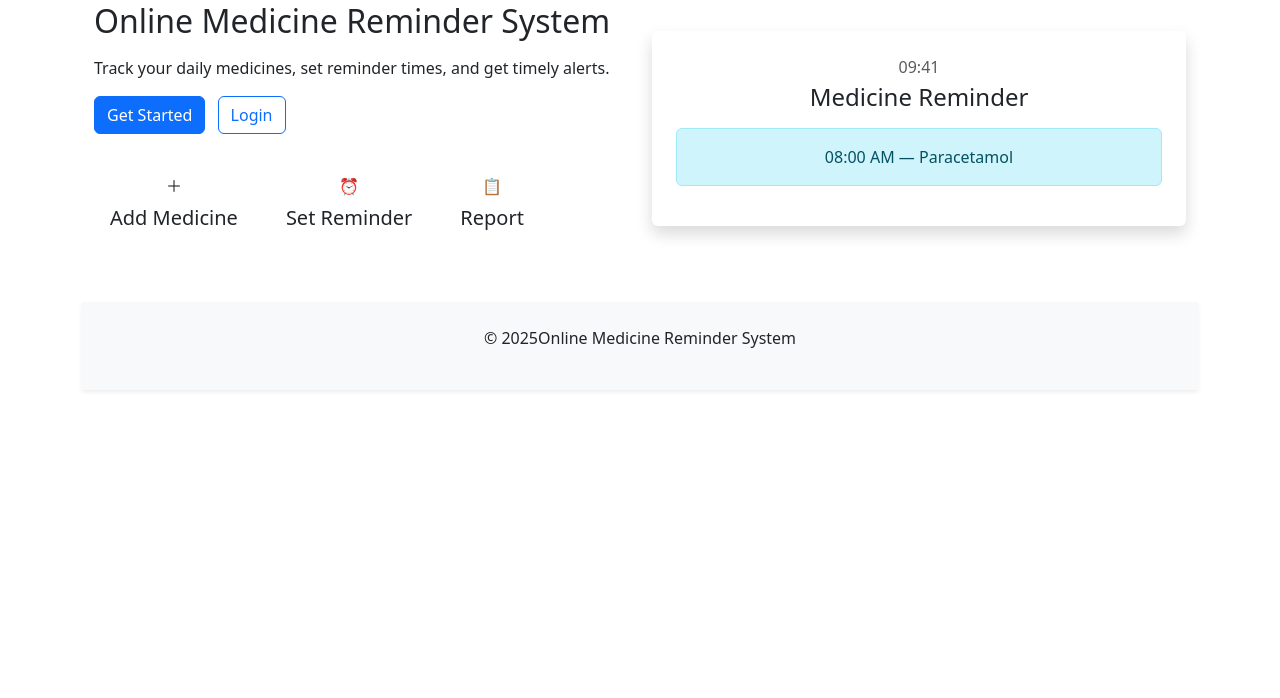
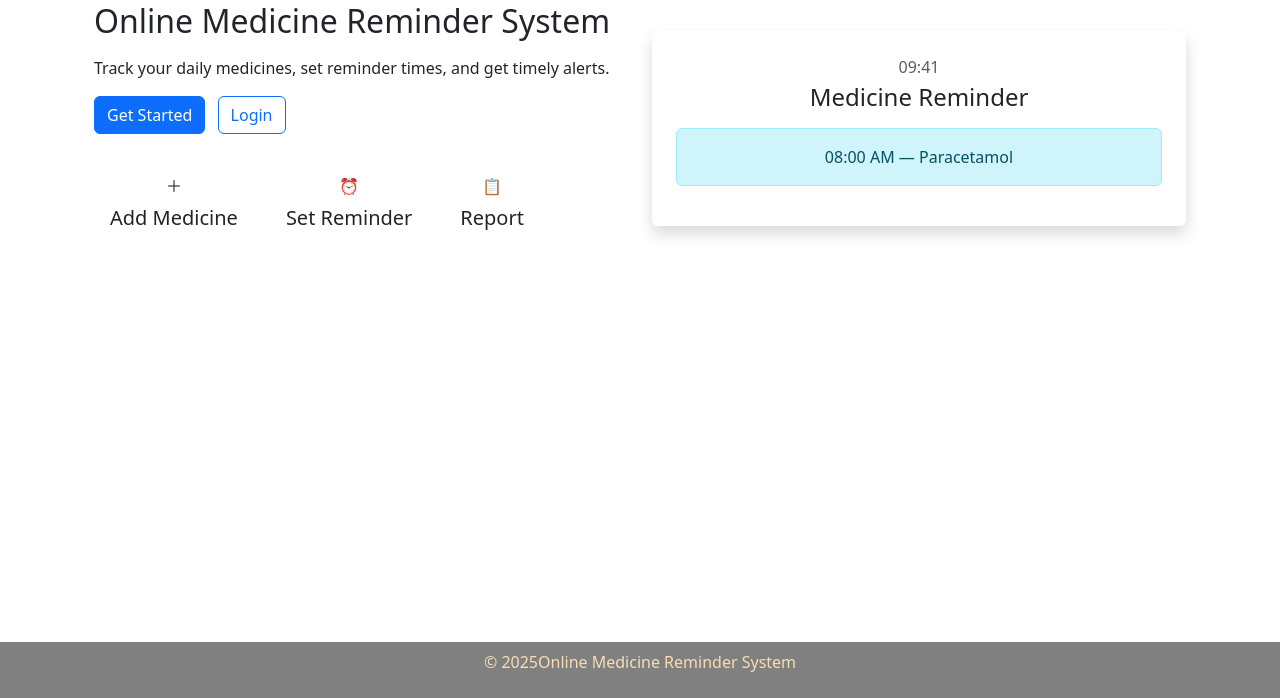
Before and after one commit to zhshakib/medicine-reminder-system, a Flask app: page / in a window 1280 px wide. Shown: the part 102-800 px from the top of the page. Run offline with Flask 3, Linux system fonts and the light colour scheme.

Commit message:
fix: footer fixed size added!

```diff
--- a/app/static/style.css
+++ b/app/static/style.css
@@ -77,3 +77,12 @@ section {
   margin-right: 10px;
   margin-bottom: 10px;
 }
+
+
+footer{
+  position: absolute;
+  bottom: 0;
+  width: 100%;
+  background: gray;
+  color: wheat;
+}
--- a/app/templates/base.html
+++ b/app/templates/base.html
@@ -45,8 +45,18 @@
         {% block content %}
         {% endblock %}
     </div>
+    <footer class="py-2 text-center shadow-sm">
+    <p>© <span id="year"></span>Online Medicine Reminder System</p>
+</footer>
+
+<script src="https://cdn.jsdelivr.net/npm/bootstrap@5.3.2/dist/js/bootstrap.bundle.min.js"></script>
+<script>
+    document.getElementById('year').textContent = new Date().getFullYear();
+</script>
 
     <script src="https://cdn.jsdelivr.net/npm/bootstrap@5.3.0/dist/js/bootstrap.bundle.min.js"></script>
 </body>
 
+
+
 </html>
--- a/app/templates/index.html
+++ b/app/templates/index.html
@@ -2,7 +2,7 @@
 
 {% block content %}
 
-<section class="container my-5">
+<main class="container my-5 index-main">
     <div class="row align-items-center">
         <div class="col-md-6">
             <h2 class="mb-3">Online Medicine Reminder System</h2>
@@ -34,14 +34,5 @@
             </div>
         </div>
     </div>
-</section>
-
-<footer class="bg-light py-4 text-center shadow-sm">
-    <p>© <span id="year"></span>Online Medicine Reminder System</p>
-</footer>
-
-<script src="https://cdn.jsdelivr.net/npm/bootstrap@5.3.2/dist/js/bootstrap.bundle.min.js"></script>
-<script>
-    document.getElementById('year').textContent = new Date().getFullYear();
-</script>
+</main>
 {% endblock %}
```
